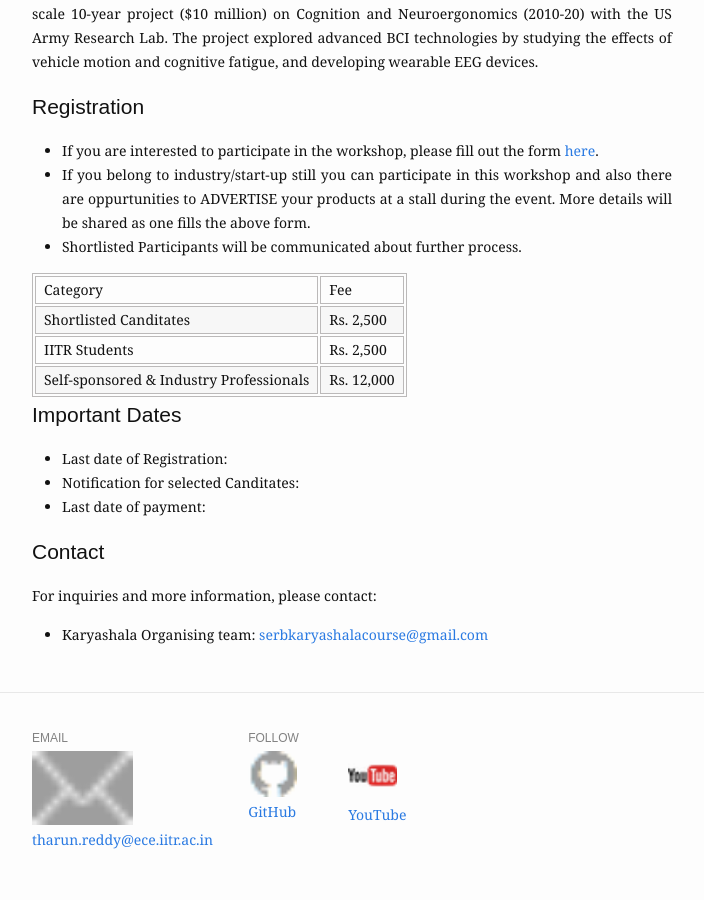
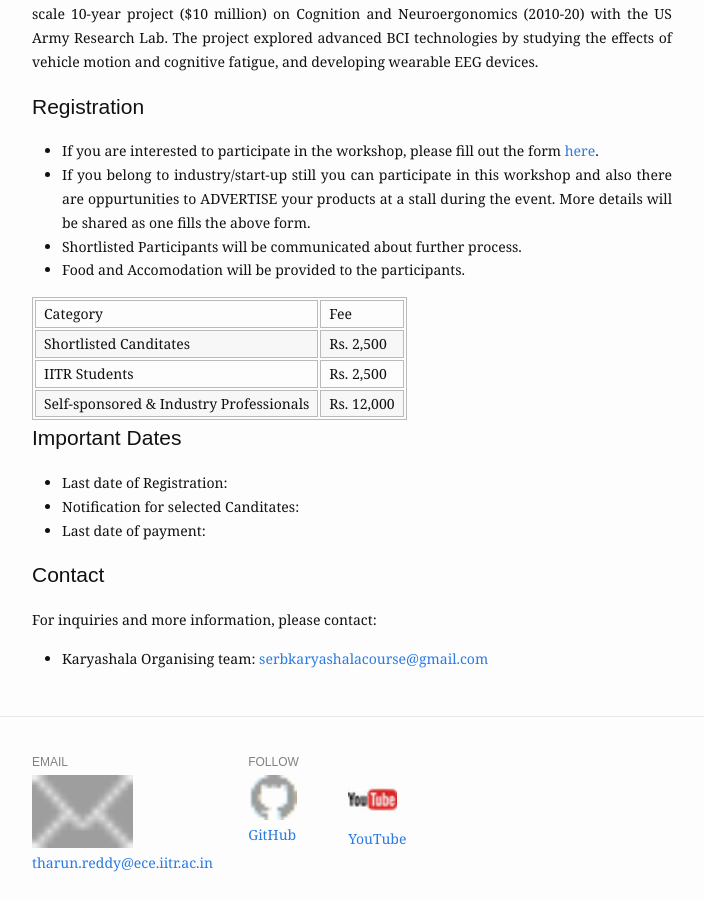
Before and after one commit to tharuniitk/tharuniitk.github.io, a Jekyll site: the page built from workshops.md, in a window 1280 px wide and 900 px high, scrolled down 9052 px. Shown: the whole window, without its empty margins (288-992 px from the left). Built offline with Jekyll 4.4.1, drawn with Linux system fonts in a browser that asks for light colours.

Commit message:
Update workshops.md

```diff
--- a/workshops.md
+++ b/workshops.md
@@ -79,6 +79,7 @@ Lin led a large-scale 10-year project ($10 million) on Cognition and Neuroergono
 - If you are interested to participate in the workshop, please fill out the form <a href="https://docs.google.com/forms/d/1te3-n9lZdXX-kmWtvM1CQtEzAoE9UXLE7RVKnFi473Q/edit?ts=65cf4f01">here</a>.
 - If you belong to industry/start-up still you can participate in this workshop and also there are oppurtunities to ADVERTISE your products at a stall during the event. More details will be shared as one fills the above form.
 - Shortlisted Participants will be communicated about further process.
+- Food and Accomodation will be provided to the participants.
 <table border="1">
   <tr>
     <td>Category</td>
```
